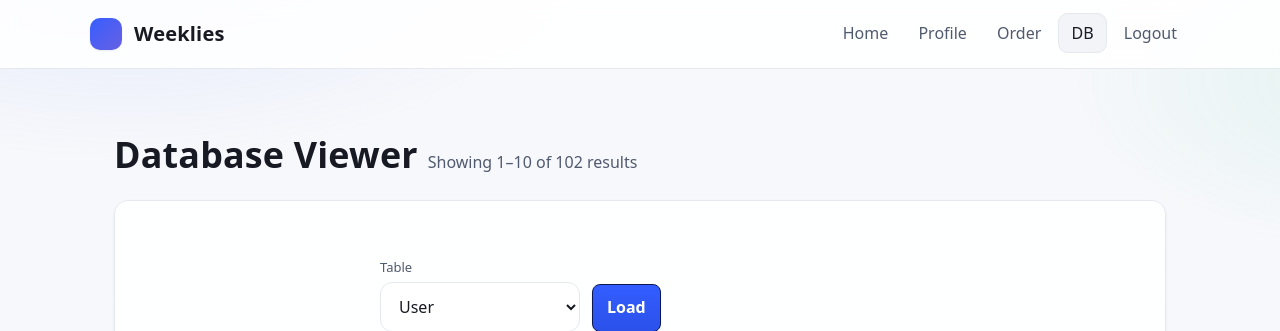
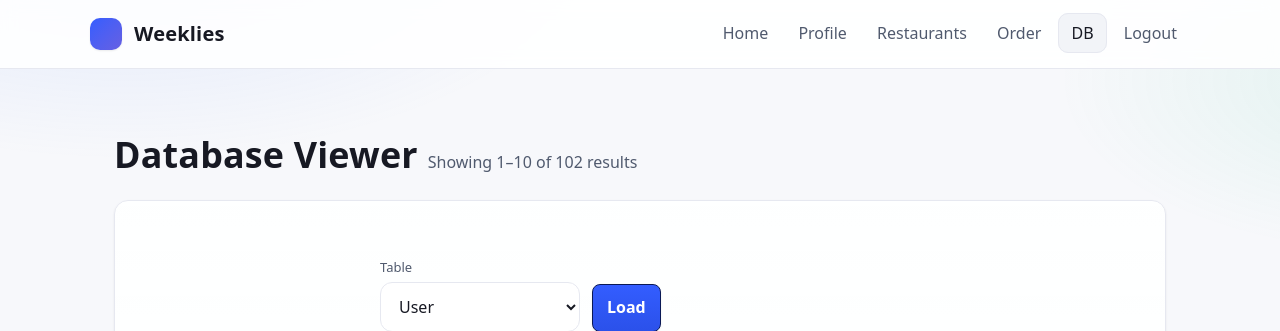
Before and after one commit to TaylorBrown96/SE25Fall, a Flask app: page /db in a window 1280 px wide. Shown: the top 331 px of the page. Run offline with Flask 3, Linux system fonts and the light colour scheme; a user stored in the database is signed in; data comes from the database, SQL or seed files in the repository.

Commit message:
Add Restaurants link to navigation menu

```diff
--- a/proj2/templates/db_view.html
+++ b/proj2/templates/db_view.html
@@ -14,6 +14,7 @@
     <nav>
       <a href="{{ url_for('index') }}">Home</a>
       <a href="{{ url_for('profile') }}">Profile</a>
+      <a href="{{ url_for('restaurants') }}">Restaurants</a>
       <a href="{{ url_for('orders') }}">Order</a>
       <a href="{{ url_for('db_view') }}">DB</a>
       <a href="{{ url_for('logout') }}" data-confirm="Log out now?">Logout</a>
```
